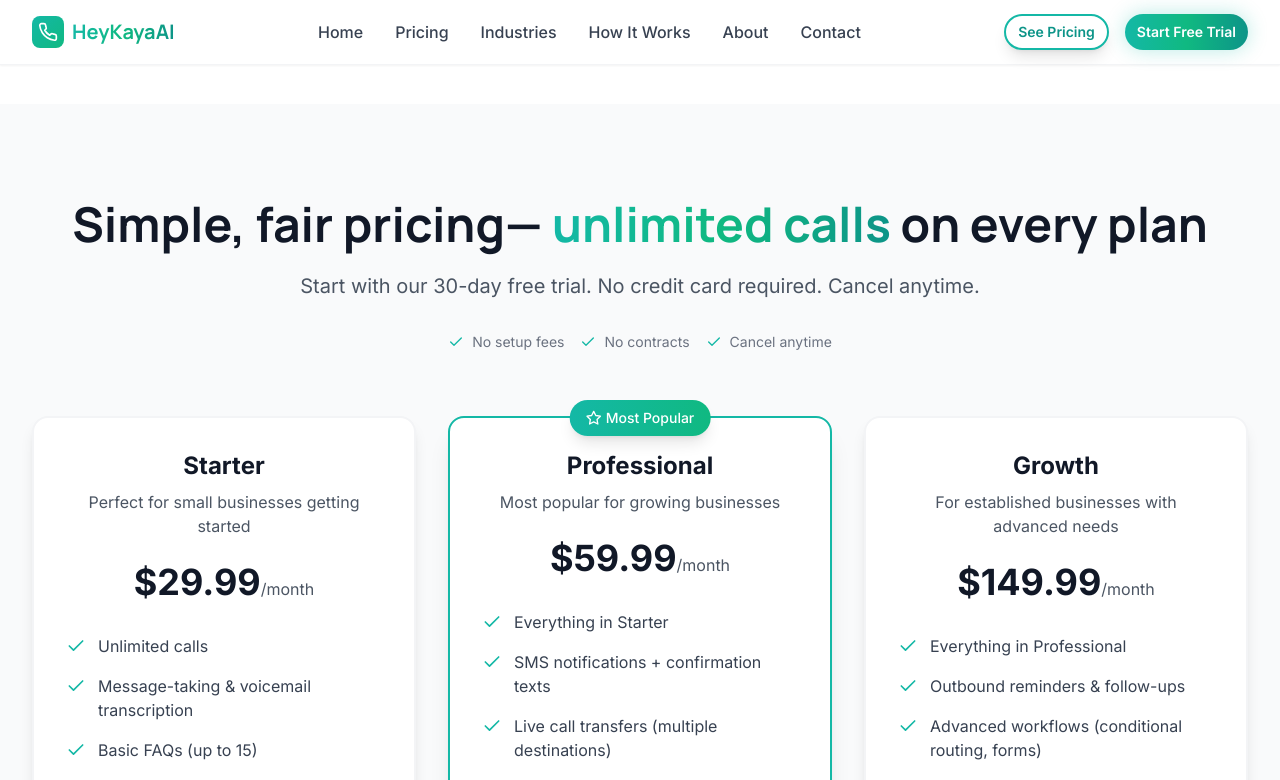
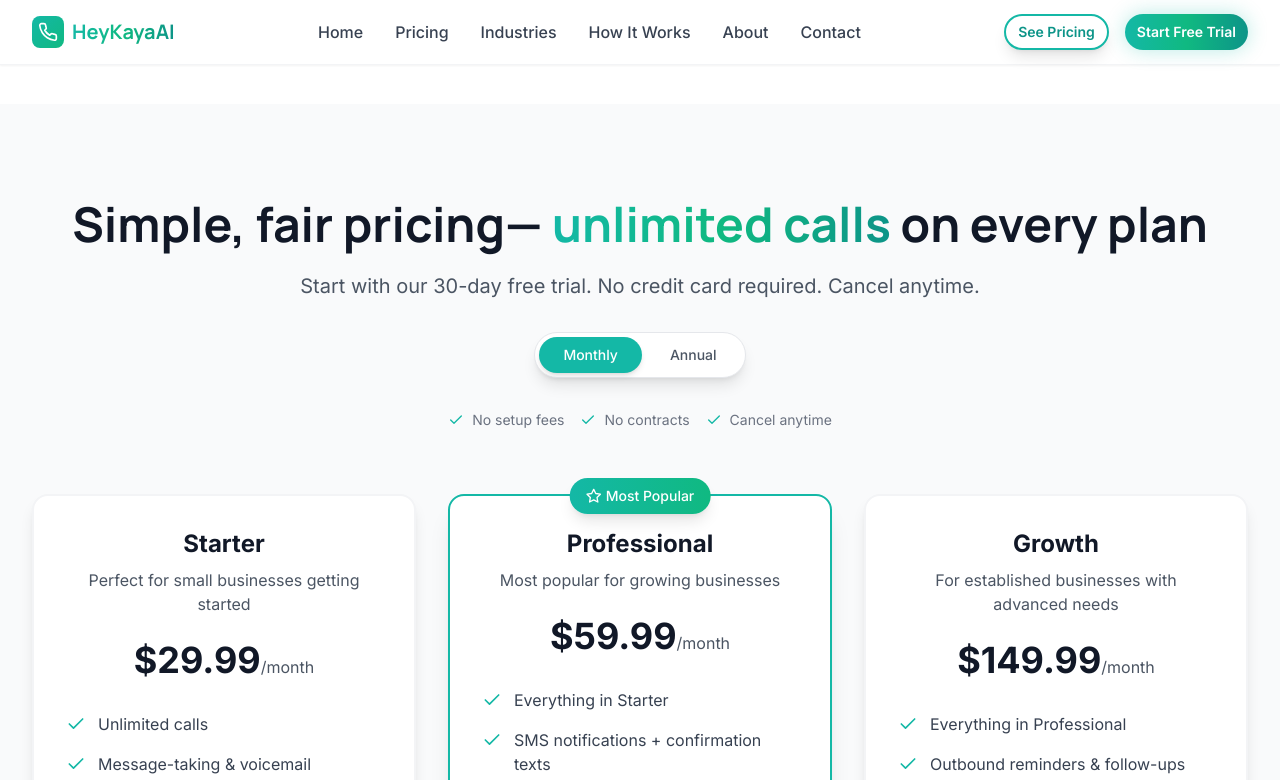
Before and after one commit to dukew6954-cmd/HeyKayaAi, a Next.js app: page /pricing in a window 1280 px wide. Shown: the top 780 px of the page. Built offline with nearby package versions, Linux system fonts and the light colour scheme.

Commit message:
Add annual pricing plans with 2-month discount

```diff
--- a/components/sections/PricingSection.tsx
+++ b/components/sections/PricingSection.tsx
@@ -2,14 +2,15 @@
 
 import { motion } from 'framer-motion'
 import { Button } from '@/components/ui/button'
-import { Check, Star, ArrowRight } from 'lucide-react'
+import { Check, Star, ArrowRight, Sparkles } from 'lucide-react'
 import Link from 'next/link'
+import { useState } from 'react'
 
 const plans = [
   {
     name: 'Starter',
-    price: '$29.99',
-    period: '/month',
+    monthlyPrice: 29.99,
+    annualPrice: 299.99, // 10 months worth (2 months free)
     description: 'Perfect for small businesses getting started',
     features: [
       'Unlimited calls',
@@ -30,8 +31,8 @@ const plans = [
   },
   {
     name: 'Professional',
-    price: '$59.99',
-    period: '/month',
+    monthlyPrice: 59.99,
+    annualPrice: 599.99, // 10 months worth (2 months free)
     description: 'Most popular for growing businesses',
     features: [
       'Everything in Starter',
@@ -51,8 +52,8 @@ const plans = [
   },
   {
     name: 'Growth',
-    price: '$149.99',
-    period: '/month',
+    monthlyPrice: 149.99,
+    annualPrice: 1499.99, // 10 months worth (2 months free)
     description: 'For established businesses with advanced needs',
     features: [
       'Everything in Professional',
@@ -73,6 +74,22 @@ const plans = [
 ]
 
 export function PricingSection() {
+  const [billingCycle, setBillingCycle] = useState<'monthly' | 'annual'>('monthly')
+
+  const getPrice = (plan: typeof plans[0]) => {
+    return billingCycle === 'monthly' ? plan.monthlyPrice : plan.annualPrice
+  }
+
+  const getPeriod = () => {
+    return billingCycle === 'monthly' ? '/month' : '/year'
+  }
+
+  const getSavings = (plan: typeof plans[0]) => {
+    const monthlyTotal = plan.monthlyPrice * 12
+    const annualPrice = plan.annualPrice
+    return monthlyTotal - annualPrice
+  }
+
   return (
     <section className="py-24 bg-gray-50">
       <div className="max-w-7xl mx-auto px-4 sm:px-6 lg:px-8">
@@ -93,6 +110,40 @@ export function PricingSection() {
             Start with our 30-day free trial. No credit card required.
             Cancel anytime.
           </p>
+
+          {/* Billing Toggle */}
+          <div className="flex items-center justify-center mb-8">
+            <div className="bg-white rounded-full p-1 shadow-lg border border-gray-200">
+              <div className="flex items-center space-x-1">
+                <button
+                  onClick={() => setBillingCycle('monthly')}
+                  className={`px-6 py-2 rounded-full text-sm font-medium transition-all duration-200 ${
+                    billingCycle === 'monthly'
+                      ? 'bg-teal-500 text-white shadow-md'
+                      : 'text-gray-600 hover:text-gray-900'
+                  }`}
+                >
+                  Monthly
+                </button>
+                <button
+                  onClick={() => setBillingCycle('annual')}
+                  className={`px-6 py-2 rounded-full text-sm font-medium transition-all duration-200 relative ${
+                    billingCycle === 'annual'
+                      ? 'bg-teal-500 text-white shadow-md'
+                      : 'text-gray-600 hover:text-gray-900'
+                  }`}
+                >
+                  Annual
+                  {billingCycle === 'annual' && (
+                    <span className="absolute -top-2 -right-2 bg-orange-500 text-white text-xs px-2 py-1 rounded-full">
+                      Save 2 months
+                    </span>
+                  )}
+                </button>
+              </div>
+            </div>
+          </div>
+
           <div className="flex items-center justify-center space-x-4 text-sm text-gray-500">
             <div className="flex items-center space-x-2">
               <Check className="w-4 h-4 text-teal-500" />
@@ -142,14 +193,31 @@ export function PricingSection() {
                   <p className="text-gray-600 mb-6">
                     {plan.description}
                   </p>
-                  <div className="mb-6">
+                  <div className="mb-4">
                     <span className="text-4xl font-bold text-gray-900">
-                      {plan.price}
+                      ${getPrice(plan)}
                     </span>
                     <span className="text-gray-600">
-                      {plan.period}
+                      {getPeriod()}
                     </span>
                   </div>
+
+                  {/* Annual Savings Badge */}
+                  {billingCycle === 'annual' && (
+                    <div className="mb-4">
+                      <span className="inline-flex items-center px-3 py-1 rounded-full text-sm font-medium bg-orange-100 text-orange-700">
+                        <Sparkles className="w-3 h-3 mr-1" />
+                        Save ${getSavings(plan).toFixed(0)}
+                      </span>
+                    </div>
+                  )}
+
+                  {/* Monthly Equivalent for Annual */}
+                  {billingCycle === 'annual' && (
+                    <p className="text-sm text-gray-500">
+                      ${(getPrice(plan) / 12).toFixed(0)}/month when billed annually
+                    </p>
+                  )}
                 </div>
 
                 {/* Features List */}
@@ -178,6 +246,52 @@ export function PricingSection() {
             </motion.div>
           ))}
         </div>
+
+        {/* Annual Plan Benefits */}
+        {billingCycle === 'annual' && (
+          <motion.div
+            initial={{ opacity: 0, y: 20 }}
+            whileInView={{ opacity: 1, y: 0 }}
+            transition={{ duration: 0.6 }}
+            viewport={{ once: true }}
+            className="text-center mb-16"
+          >
+            <div className="bg-gradient-to-r from-teal-50 to-emerald-50 rounded-2xl p-8 border border-teal-200">
+              <h3 className="text-2xl font-bold text-gray-900 mb-4">
+                Why choose annual billing?
+              </h3>
+              <div className="grid grid-cols-1 md:grid-cols-3 gap-6">
+                <div className="flex items-center space-x-3">
+                  <div className="w-10 h-10 bg-teal-500 rounded-full flex items-center justify-center">
+                    <Sparkles className="w-5 h-5 text-white" />
+                  </div>
+                  <div className="text-left">
+                    <h4 className="font-semibold text-gray-900">Save 2 Months</h4>
+                    <p className="text-gray-600 text-sm">Get 12 months for the price of 10</p>
+                  </div>
+                </div>
+                <div className="flex items-center space-x-3">
+                  <div className="w-10 h-10 bg-teal-500 rounded-full flex items-center justify-center">
+                    <Check className="w-5 h-5 text-white" />
+                  </div>
+                  <div className="text-left">
+                    <h4 className="font-semibold text-gray-900">Lock in Pricing</h4>
+                    <p className="text-gray-600 text-sm">Protect against future price increases</p>
+                  </div>
+                </div>
+                <div className="flex items-center space-x-3">
+                  <div className="w-10 h-10 bg-teal-500 rounded-full flex items-center justify-center">
+                    <Star className="w-5 h-5 text-white" />
+                  </div>
+                  <div className="text-left">
+                    <h4 className="font-semibold text-gray-900">Priority Support</h4>
+                    <p className="text-gray-600 text-sm">Faster response times for annual customers</p>
+                  </div>
+                </div>
+              </div>
+            </div>
+          </motion.div>
+        )}
 
         {/* Additional Info */}
         <motion.div
```
Also changed, not shown: app/api/og/route.tsx (line endings or trailing spaces), app/error.tsx (line endings or trailing spaces), app/global-error.tsx (line endings or trailing spaces), app/not-found.tsx (line endings or trailing spaces), app/privacy/page.tsx (line endings or trailing spaces), app/simple/page.tsx (line endings or trailing spaces), app/test/page.tsx (line endings or trailing spaces), 1 other file (tests, documents, lock files or other folders).
